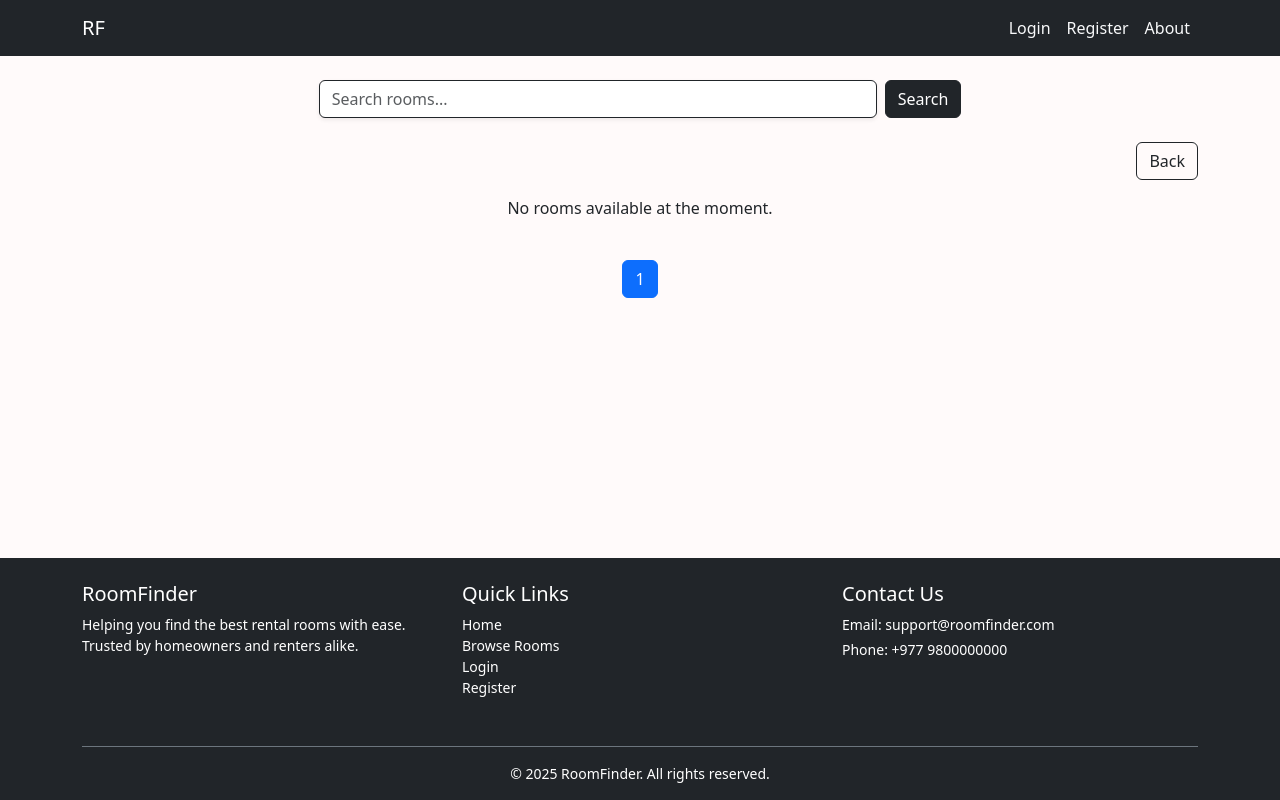
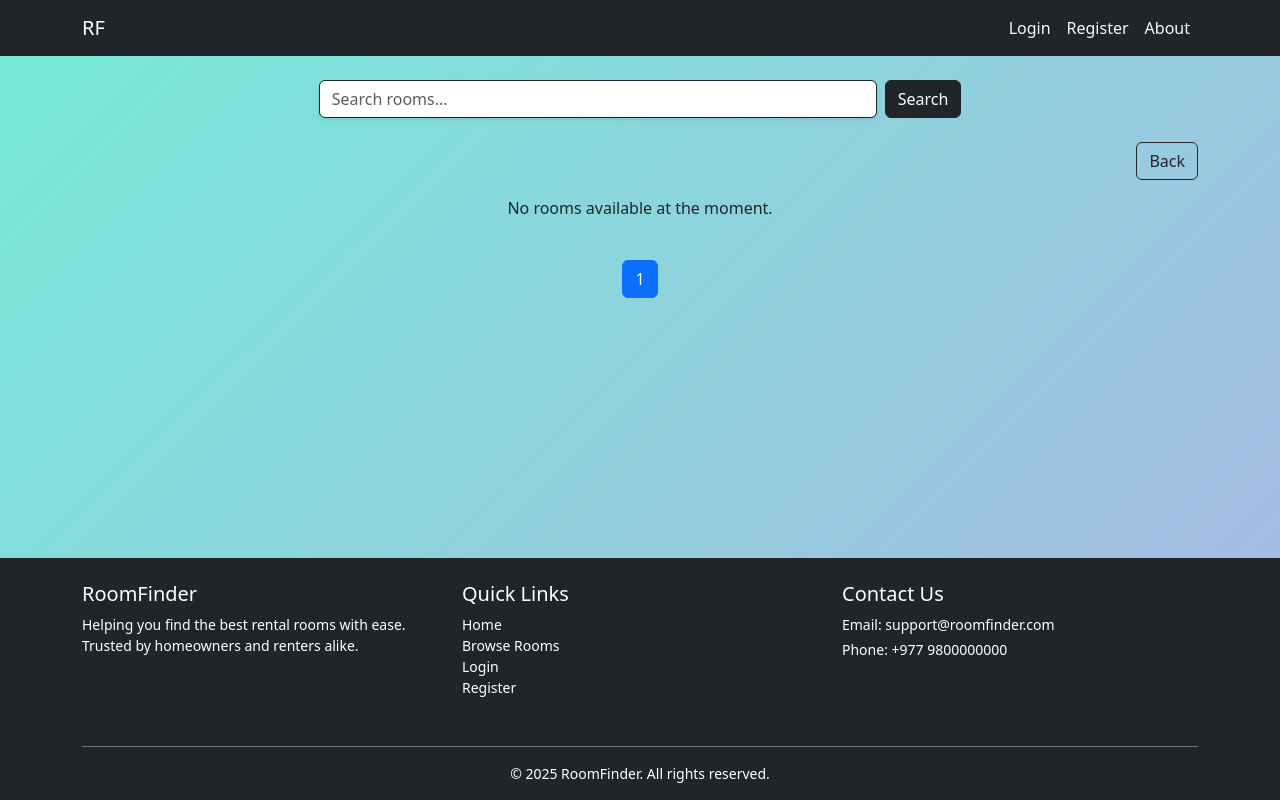
Before and after one commit to Bibekshah123/Room-Finder, a Django app: page /room/ in a window 1280 px wide. Run offline with Django 5.2, Linux system fonts and the light colour scheme; data that the repository does not hold is empty; some libraries are stand-ins or nearby versions.

Commit message:
changed bg color

```diff
--- a/core/templates/booking_list.html
+++ b/core/templates/booking_list.html
@@ -60,4 +60,8 @@
     {% endif %}
   </ul>
 </nav>
+
+<style>
+  background : linear-gradient(135deg, #74ebd5 0%, #ACB6E5 100%);
+</style>
 {% endblock %}
--- a/core/templates/room_detail.html
+++ b/core/templates/room_detail.html
@@ -43,4 +43,8 @@
     </div>
   </div>
 </div>
+
+<style>
+  background : linear-gradient(135deg, #74ebd5 0%, #ACB6E5 100%);
+</style>
 {% endblock %}
--- a/core/templates/room_list.html
+++ b/core/templates/room_list.html
@@ -45,7 +45,8 @@
 <!-- Hover Shadow Only -->
 <style>
 body {
-  background-color : #FFFAFA;
+  background : linear-gradient(135deg, #74ebd5 0%, #ACB6E5 100%);
+
 }
 
 .room-hover:hover {
```
